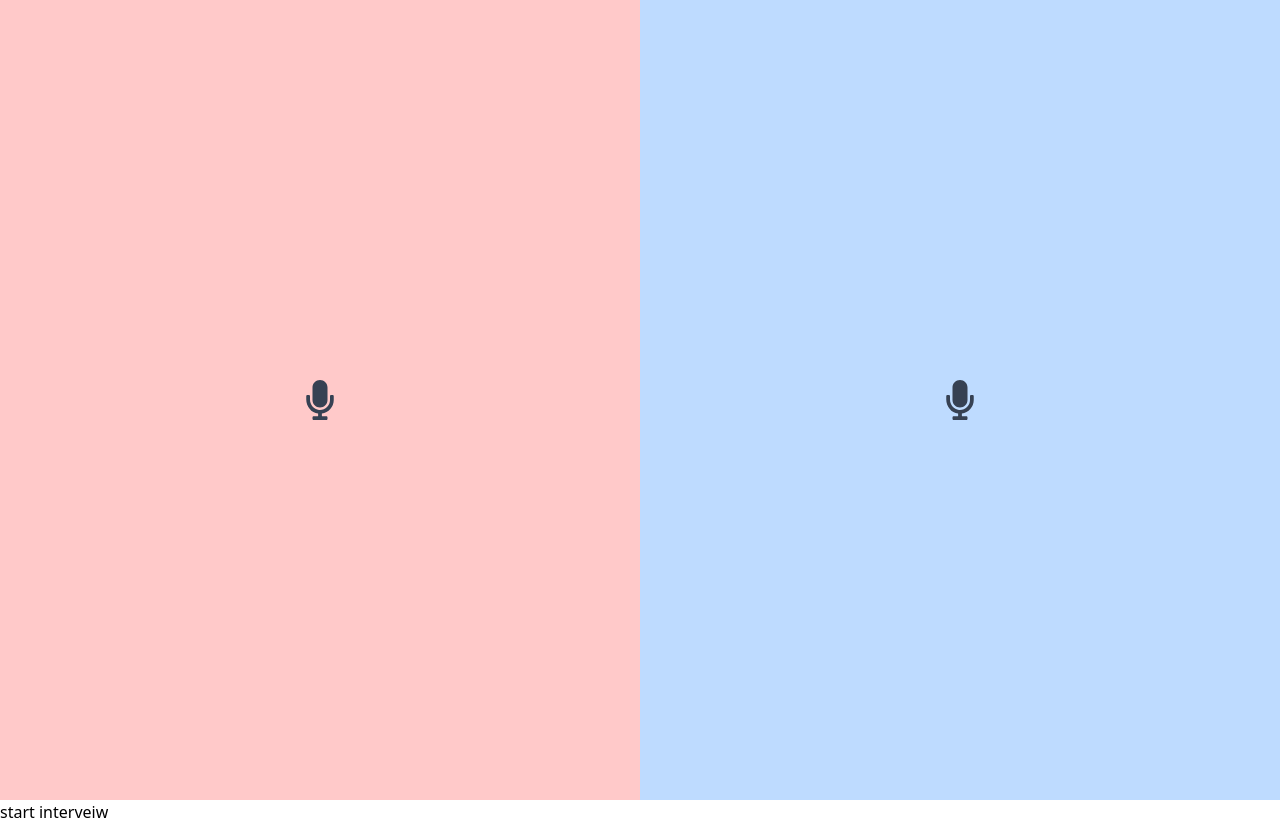
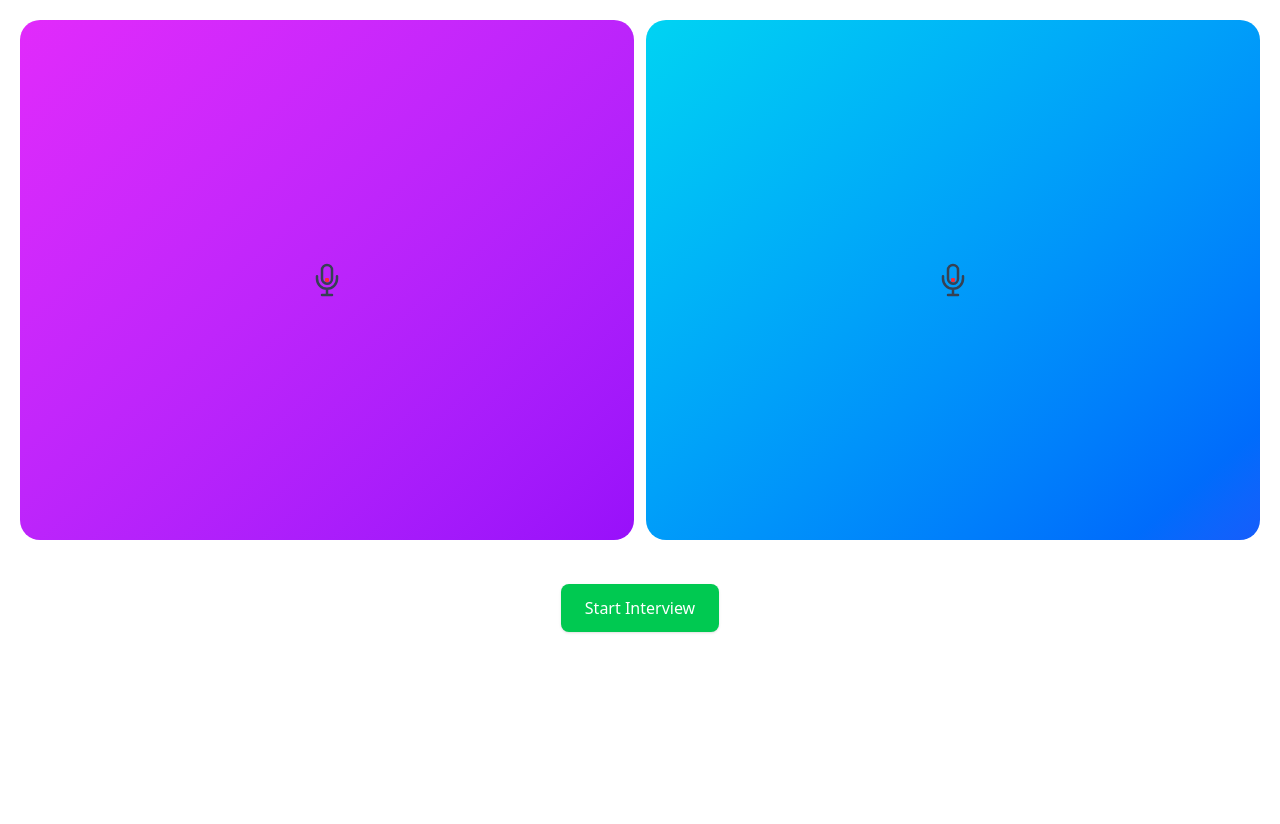
Before and after one commit to venkataraviraja5/ai-interview, a Next.js app: page /interview/1 in a window 1280 px wide. After the commit the page ends 800 px from the top, so only its background shows below. Built offline with nearby package versions, Linux system fonts and the light colour scheme.

Commit message:
some ui changes

```diff
--- a/package.json
+++ b/package.json
@@ -15,6 +15,7 @@
     "axios": "^1.13.2",
     "formidable": "^3.5.4",
     "fs-extra": "^11.3.2",
+    "nanoid": "^5.1.6",
     "next": "16.0.3",
     "node-tesseract-ocr": "^2.2.1",
     "pdf-lib": "^1.17.1",
--- a/src/client/components/MicroPhone.js
+++ b/src/client/components/MicroPhone.js
@@ -1,13 +1,14 @@
 
 "use client";
 
-import { FaMicrophone } from "react-icons/fa";
+// import { FaMicrophone } from "react-icons/fa";
+import { IoMicOutline } from "react-icons/io5";
 
 export const MicroPhone = ({ isSpeaking, color="border-red-500" }) => {
    return (
     <div className="relative w-32 h-32 flex items-center justify-center">
       {/* Mic Icon */}
-      <FaMicrophone className="text-gray-700 z-10" size={40} />
+      <IoMicOutline className="text-gray-700 z-10" size={40} />
 
       {/* Wave circles */}
       <div
--- a/src/client/pages/Interview.js
+++ b/src/client/pages/Interview.js
@@ -11,9 +11,10 @@ export default function Interview() {
   const { loading, error, response, postData } = usePost();
   const [isUserSpeaking, setUserSpeaking] = useState(false);
   const [isInterviewerSpeaking, setIsInterviewerSpeaking] = useState(false);
+  const [interviewButton,setInterviewButton] = useState(true)
 
-  const params = useParams()
-  const id = params.id
+  const params = useParams();
+  const id = params.id;
 
   //speak function
   const speak = (text) => {
@@ -67,26 +68,25 @@ export default function Interview() {
   //ask question function
   const askQuestion = async (prevQuestion, answer) => {
     const apiResponse = await postData("/api/interview", {
-      redisId:id,
+      redisId: id,
       prevQuestion,
       answer,
     });
 
-
     if (apiResponse) {
       return apiResponse.question;
     }
-
   };
 
   //start interview function
   const startInterview = async () => {
-
     let question = currentQuestion;
     let answer = currentAnswer;
 
+    setInterviewButton(false)
+
     while (true) {
-      const nextQuestion = await askQuestion(question,answer);
+      const nextQuestion = await askQuestion(question, answer);
 
       // console.log(nextQuestion, "question");
 
@@ -96,8 +96,8 @@ export default function Interview() {
 
       // console.log(userAnswer, "user");
 
-      question = nextQuestion
-      answer = userAnswer
+      question = nextQuestion;
+      answer = userAnswer;
 
       setCurrentAnswer(userAnswer);
       setCurrentQuestion(nextQuestion);
@@ -111,16 +111,37 @@ export default function Interview() {
 
   return (
     <div>
-      <div className="w-full h-screen flex">
-        <div className="w-1/2 bg-red-200 h-full flex justify-center items-center">
+      <div className="w-full h-[70vh] flex flex-col lg:flex-row gap-3 p-5">
+        <div className="lg:w-1/2 w-full h-full flex justify-center items-center rounded-[20px] bg-gradient-to-br from-fuchsia-500 to-purple-600 text-white">
           <MicroPhone isSpeaking={isInterviewerSpeaking} />
         </div>
 
-        <div className="w-1/2 bg-blue-200 h-full flex justify-center items-center">
+        <div className="lg:w-1/2 w-full h-full flex justify-center items-center rounded-[20px] bg-gradient-to-br from-cyan-400 to-blue-600 text-white">
           <MicroPhone isSpeaking={isUserSpeaking} />
         </div>
       </div>
-      <button onClick={startInterview}>start interveiw</button>
+
+      <div className="flex gap-4 mt-6 justify-center items-center">
+        {/* Start Interview Button */}
+        {
+          interviewButton ?
+
+          <button
+            onClick={startInterview}
+            className="px-6 py-3 bg-green-500 text-white rounded-lg shadow hover:bg-green-600 active:scale-95 transition cursor-pointer"
+          >
+            Start Interview
+          </button>
+          :
+          <button
+            // onClick={getResults}
+            className="px-6 py-3 bg-blue-500 text-white rounded-lg shadow hover:bg-blue-600 active:scale-95 transition cursor-pointer"
+          >
+            Get Results
+          </button>
+        }
+
+      </div>
     </div>
   );
 }
--- a/src/client/pages/upload.js
+++ b/src/client/pages/upload.js
@@ -2,6 +2,7 @@
 
 import { useRouter } from "next/navigation";
 import usePost from "../hooks/usepost";
+import { FaRegFilePdf } from "react-icons/fa6";
 
 export default function Upload() {
   const router = useRouter();
@@ -27,9 +28,9 @@ export default function Upload() {
   return (
     <div className="min-h-screen bg-gray-100 flex flex-col items-center justify-start p-10 gap-12">
       {/* ---- RESUME UPLOAD SECTION ---- */}
-      <div className="bg-white rounded-2xl shadow-lg p-10 w-full max-w-xl">
-        <h2 className="text-2xl font-semibold text-gray-800 mb-4">
-          📄 Upload Your Resume
+      <section className="bg-white rounded-2xl md:shadow-lg p-10 w-full max-w-xl">
+        <h2 className="md:text-2xl text-small font-semibold text-gray-800 mb-4 flex md:gap-5 gap-2">
+         <FaRegFilePdf /> <span className="mt-[-2px]">Upload Your Resume</span>
         </h2>
 
         <label className="flex items-center gap-4 border-2 border-dashed border-gray-400 rounded-xl p-6 cursor-pointer hover:border-black transition">
@@ -39,11 +40,11 @@ export default function Upload() {
             className="hidden"
             onChange={uploadResume}
           />
-          <div className="text-lg text-gray-700">
+          <div className="md:text-lg text-[10px] text-gray-700">
             Click to choose a PDF resume
           </div>
         </label>
-      </div>
+      </section>
     </div>
   );
 }
--- a/src/server/services/upload.service.js
+++ b/src/server/services/upload.service.js
@@ -1,5 +1,6 @@
 import { redis } from "@/lib/redis";
 import { extractText } from "unpdf";
+import { nanoid } from 'nanoid';
 
 export const uploadService = async (req) => {
   const form = await req.formData();
@@ -21,7 +22,7 @@ export const uploadService = async (req) => {
 
   let text = result.text || "";
 
-  const redisKey = `resume:${Date.now()}`
+  const redisKey = `resume:${nanoid()}`
 
   await redis.set(redisKey,text,{ ex: 3600 })
 
```
Also changed, not shown: 1 other file (tests, documents, lock files or other folders).
